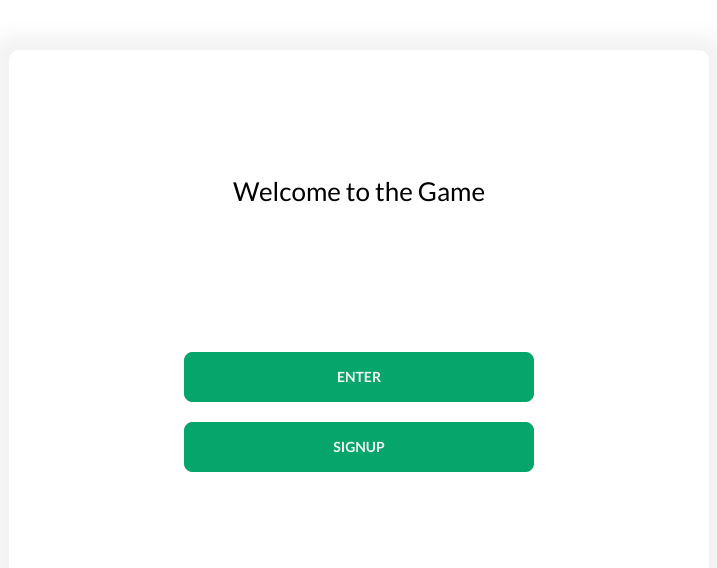
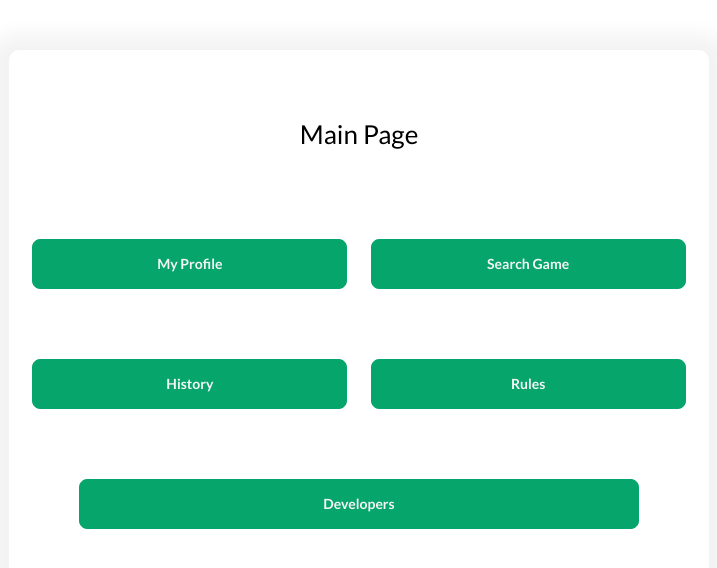
Before and after one commit to sekaa4/ZOMBER-GEEK, a React app: page / in a window 1280 px wide. Shown: the top 568 px of the page, without its empty margins (281-998 px from the left). Built offline with nearby package versions, Linux system fonts and the light colour scheme.

Commit message:
feat: add render main-page
# Conflicts:
#	src/containers/ButtonsContainerWelcome/ButtonsContainerWelcome.tsx

```diff
--- a/src/components/App.tsx
+++ b/src/components/App.tsx
@@ -1,7 +1,9 @@
-import Welcome from "../pages/Welcome";
+// import Welcome from "../pages/Welcome";
+
+import Main from "../pages/MainPage";
 
 function App() {
-  return <Welcome />;
+  return <Main />;
 }
 
 export default App;
--- /dev/null
+++ b/src/containers/ButtonsContainerMain/ButtonsContainerMain.module.scss
@@ -0,0 +1,28 @@
+.container {
+  margin: 0 auto;
+  display: flex;
+  flex-direction: column;
+  width: 100%;
+  row-gap: 7rem;
+  flex-wrap: nowrap;
+  align-items: center;
+}
+
+.buttons {
+  display: flex;
+  justify-content: space-evenly;
+  width: 100%;
+  > * {
+    width: 45%;
+  }
+}
+
+.button {
+  display: flex;
+  width: 100%;
+  justify-content: center;
+
+  > * {
+    width: 80%;
+  }
+}
--- /dev/null
+++ b/src/containers/ButtonsContainerMain/ButtonsContainerMain.tsx
@@ -0,0 +1,21 @@
+import Button from "../../components/button/Button";
+import MainPage from "../../models/MainPage";
+import classes from "./ButtonsContainerMain.module.scss";
+
+export default function ButtonsContainerMain() {
+  return (
+    <div className={classes.container}>
+      <div className={classes.buttons}>
+        <Button title={MainPage.MY_PROFILE} />
+        <Button title={MainPage.SEARCH_GAME} />
+      </div>
+      <div className={classes.buttons}>
+        <Button title={MainPage.HISTORY} />
+        <Button title={MainPage.RULES} />
+      </div>
+      <div className={classes.button}>
+        <Button title={MainPage.DEVELOPERS} />
+      </div>
+    </div>
+  );
+}
--- a/src/containers/ButtonsContainer/ButtonsContainer.tsx
+++ b/src/containers/ButtonsContainerWelcome/ButtonsContainerWelcome.tsx
@@ -2,7 +2,7 @@ import { FC } from "react";
 import Button from "../../components/button/Button";
 import classes from "./ButtonsContainer.module.scss";
 
-const ButtonsContainer: FC = () => {
+const ButtonsContainerWelcome: FC = () => {
   return (
     <div className={classes.buttons}>
       <Button title="ENTER" />
@@ -11,4 +11,4 @@ const ButtonsContainer: FC = () => {
   );
 };
 
-export default ButtonsContainer;
+export default ButtonsContainerWelcome;
--- /dev/null
+++ b/src/models/MainPage.ts
@@ -0,0 +1,10 @@
+enum MainPage {
+  MAIN_TITLE = "Main Page",
+  MY_PROFILE = "My Profile",
+  SEARCH_GAME = "Search Game",
+  HISTORY = "History",
+  RULES = "Rules",
+  DEVELOPERS = "Developers",
+}
+
+export default MainPage;
--- /dev/null
+++ b/src/pages/MainPage/index.module.scss
@@ -0,0 +1,19 @@
+@import "../../assets/styles/styles.scss";
+
+.welcome {
+  position: relative;
+  max-width: $content-width;
+  margin: 0 auto;
+  display: flex;
+  justify-content: space-evenly;
+  align-items: center;
+  align-content: center;
+  flex-wrap: wrap;
+  flex-direction: column;
+  height: 55rem;
+  top: calc(50% - 35rem);
+  @include font($size: 2.6rem, $height: 2.6rem, $weight: normal);
+  box-shadow: 0 4px 20px 20px rgb(0 0 0 / 5%);
+  border-radius: 10px;
+  row-gap: 2rem;
+}
--- /dev/null
+++ b/src/pages/MainPage/index.tsx
@@ -0,0 +1,13 @@
+import SimpleText from "../../components/simple-text/SimpleText";
+import ButtonsContainerMain from "../../containers/ButtonsContainerMain/ButtonsContainerMain";
+import MainPage from "../../models/MainPage";
+import classes from "./index.module.scss";
+
+export default function Main() {
+  return (
+    <div className={classes.welcome}>
+      <SimpleText text={MainPage.MAIN_TITLE} />
+      <ButtonsContainerMain />
+    </div>
+  );
+}
--- a/src/pages/Welcome/index.tsx
+++ b/src/pages/Welcome/index.tsx
@@ -1,6 +1,6 @@
 import { FC } from "react";
 import SimpleText from "../../components/simple-text/SimpleText";
-import ButtonsContainer from "../../containers/ButtonsContainer/ButtonsContainer";
+import ButtonsContainer from "../../containers/ButtonsContainerWelcome/ButtonsContainerWelcome";
 import WelcomePage from "../../models/WelcomePage";
 import classes from "./index.module.scss";
 
```
Also changed, not shown: src/containers/ButtonsContainerWelcome/ButtonsContainerWelcome.module.scss (renamed from src/containers/ButtonsContainer/ButtonsContainer.module.scss).
